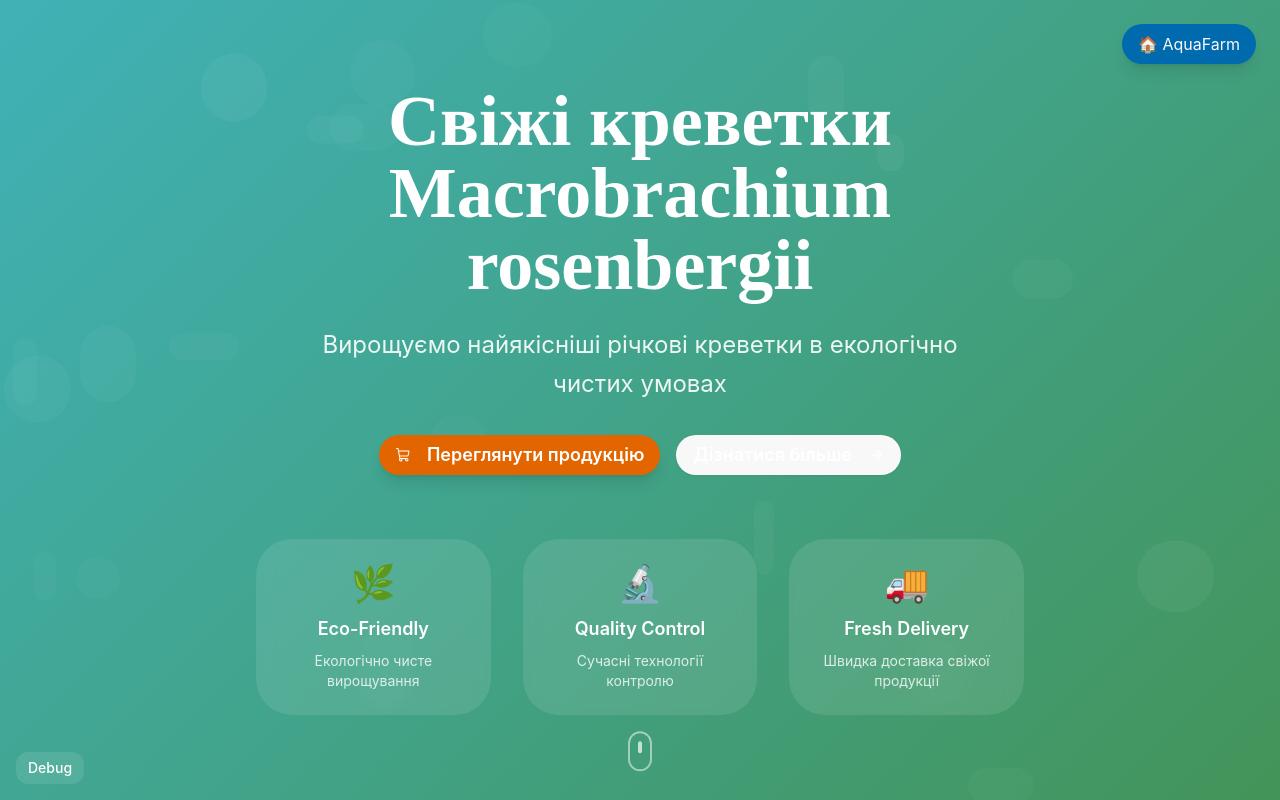
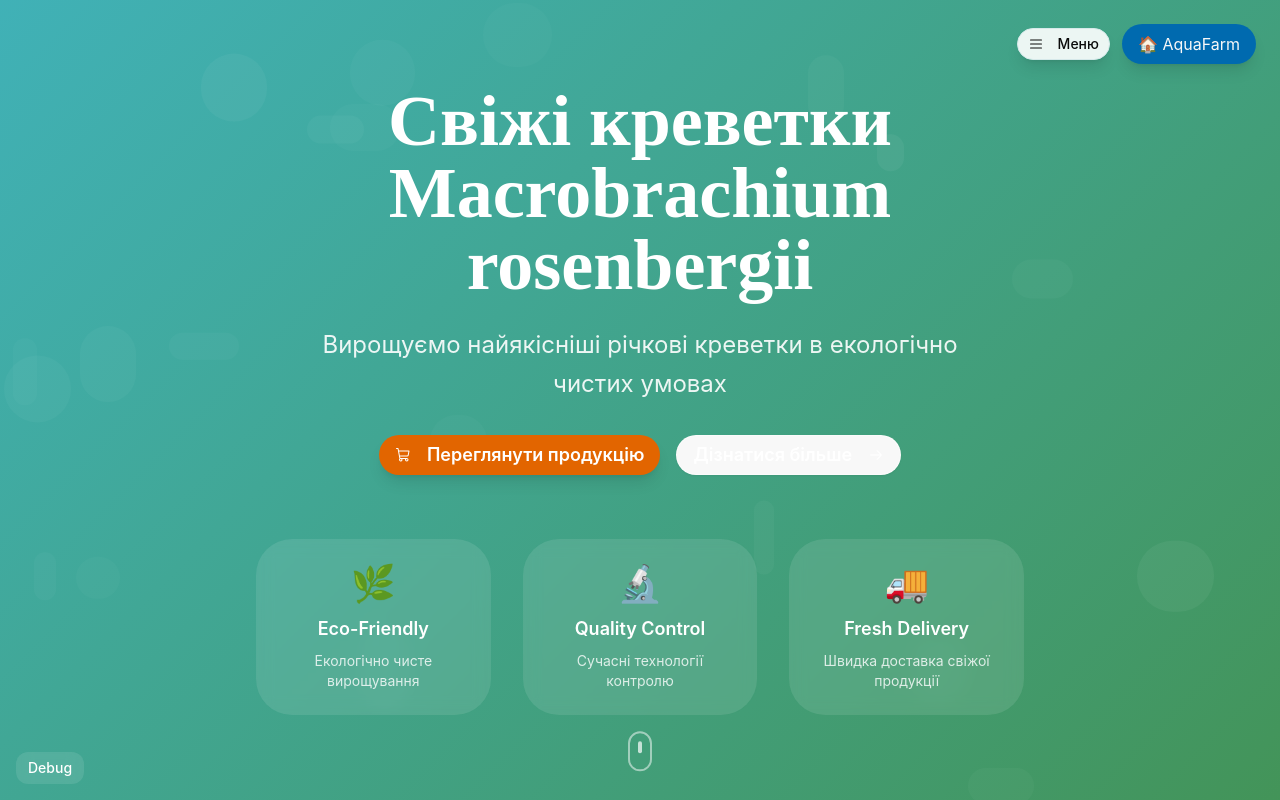
Before and after one commit to oleg121203/ukrainian-freshwater, a React (Vite) app: page / in a window 1280 px wide. Built offline with nearby package versions, Linux system fonts and the light colour scheme.

Commit message:
Add quick navigation dropdown menu for fast section access
Co-authored-by: oleg121203 <139074511+oleg121203@users.noreply.github.com>

```diff
--- a/src/App.tsx
+++ b/src/App.tsx
@@ -4,6 +4,7 @@ import { LanguageProvider } from '@/contexts/LanguageContext'
 const PrawnVisualization = lazy(() => import('@/components/PrawnVisualization'))
 import { PetkaGame } from '@/components/PetkaGame'
 import { NavigationMenu } from '@/components/NavigationMenu'
+import { QuickNavigation } from '@/components/QuickNavigation'
 import { HeroSection } from '@/components/HeroSection'
 import { AboutSection } from '@/components/AboutSection'
 import { ProductsSection } from '@/components/ProductsSection'
@@ -232,8 +233,12 @@ function App() {
               </div>
             )}
 
-            {/* Right: AquaFarm Button (always visible) */}
-            <div className="fixed top-6 right-6 z-30">
+            {/* Right: Navigation and AquaFarm Button (always visible) */}
+            <div className="fixed top-6 right-6 z-30 flex items-center gap-3">
+              <QuickNavigation
+                onNavigate={handleNavigate}
+                currentSection={currentSection}
+              />
               <button
                 onClick={() => handleNavigate('hero')}
                 className="bg-primary text-primary-foreground px-4 py-2 rounded-full shadow-lg hover:shadow-xl transition-all duration-300 hover:scale-105"
--- /dev/null
+++ b/src/components/QuickNavigation.tsx
@@ -0,0 +1,92 @@
+import { useState } from 'react'
+import { motion, AnimatePresence } from 'framer-motion'
+import { List, X } from '@phosphor-icons/react'
+import { useLanguage } from '@/contexts/LanguageContext'
+import { Button } from '@/components/ui/button'
+
+interface QuickNavigationProps {
+  onNavigate: (section: string) => void
+  currentSection: string
+}
+
+interface NavItem {
+  key: string
+  label_uk: string
+  label_en: string
+  icon: string
+}
+
+const navItems: NavItem[] = [
+  { key: 'hero', label_uk: 'Головна', label_en: 'Home', icon: '🏠' },
+  { key: 'about', label_uk: 'Про нас', label_en: 'About', icon: '📖' },
+  { key: 'products', label_uk: 'Магазин', label_en: 'Shop', icon: '🛒' },
+  { key: 'recipes', label_uk: 'Рецепти', label_en: 'Recipes', icon: '📝' },
+  { key: 'gallery', label_uk: 'Галерея', label_en: 'Gallery', icon: '🖼️' },
+  { key: 'game', label_uk: 'Гра', label_en: 'Game', icon: '🎮' },
+  { key: 'contact', label_uk: 'Контакти', label_en: 'Contact', icon: '📞' },
+  { key: 'admin', label_uk: 'Адмін', label_en: 'Admin', icon: '⚙️' },
+]
+
+export function QuickNavigation({ onNavigate, currentSection }: QuickNavigationProps) {
+  const { language } = useLanguage()
+  const [isOpen, setIsOpen] = useState(false)
+
+  const handleNavigate = (section: string) => {
+    onNavigate(section)
+    setIsOpen(false)
+  }
+
+  return (
+    <div className="relative">
+      <Button
+        variant="outline"
+        size="sm"
+        onClick={() => setIsOpen(!isOpen)}
+        className="bg-white/90 text-foreground px-3 py-2 rounded-full shadow-lg border hover:bg-white transition-all duration-300 hover:scale-105"
+      >
+        {isOpen ? <X size={16} /> : <List size={16} />}
+        <span className="ml-2 text-sm">
+          {language === 'uk' ? 'Меню' : 'Menu'}
+        </span>
+      </Button>
+
+      <AnimatePresence>
+        {isOpen && (
+          <>
+            {/* Backdrop */}
+            <div
+              className="fixed inset-0 z-20"
+              onClick={() => setIsOpen(false)}
+            />
+
+            {/* Dropdown Menu */}
+            <motion.div
+              className="absolute top-full right-0 mt-2 w-56 bg-white/95 backdrop-blur-sm rounded-lg shadow-xl border z-30"
+              initial={{ opacity: 0, y: -10, scale: 0.95 }}
+              animate={{ opacity: 1, y: 0, scale: 1 }}
+              exit={{ opacity: 0, y: -10, scale: 0.95 }}
+              transition={{ duration: 0.2 }}
+            >
+              <div className="py-2">
+                {navItems.map((item) => (
+                  <button
+                    key={item.key}
+                    onClick={() => handleNavigate(item.key)}
+                    className={`w-full text-left px-4 py-2 text-sm hover:bg-primary hover:text-primary-foreground transition-colors duration-200 flex items-center gap-3 ${
+                      currentSection === item.key
+                        ? 'bg-primary/10 text-primary font-medium'
+                        : 'text-gray-700'
+                    }`}
+                  >
+                    <span className="text-base">{item.icon}</span>
+                    <span>{language === 'uk' ? item.label_uk : item.label_en}</span>
+                  </button>
+                ))}
+              </div>
+            </motion.div>
+          </>
+        )}
+      </AnimatePresence>
+    </div>
+  )
+}
```
